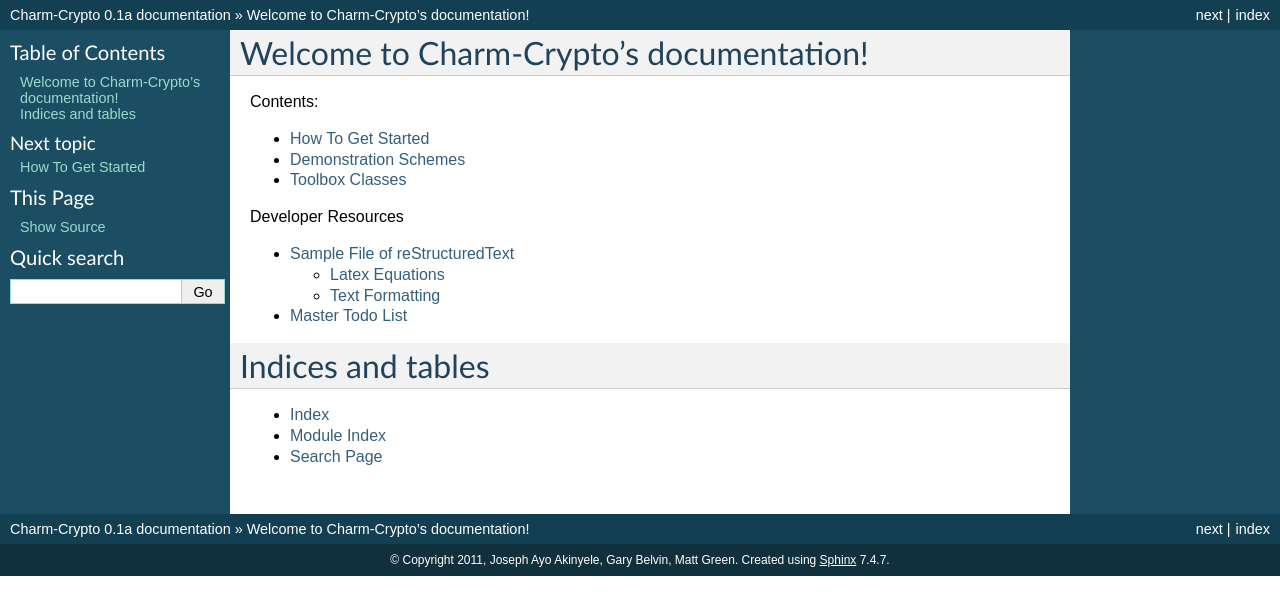
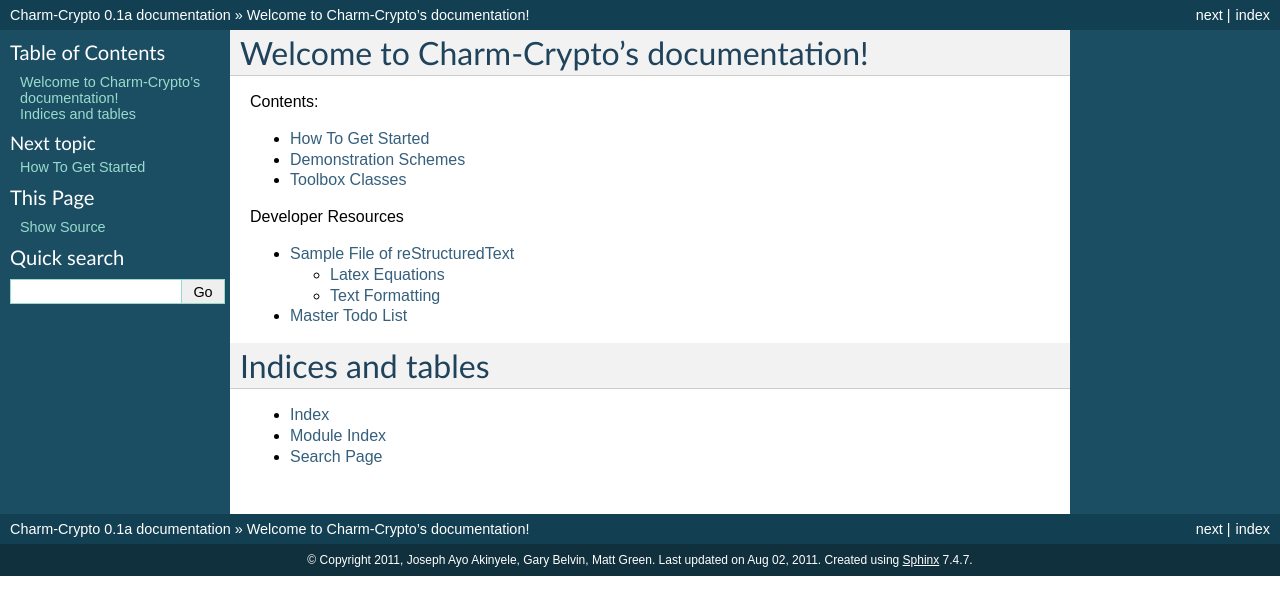
Before and after one commit to iulianiosep/charm-crypto, a Sphinx documentation site: the page built from doc/source/index.rst, in a window 1280 px wide. Shown: the top 615 px of the page. Built offline with Sphinx 7.4.7, drawn with Linux system fonts in a browser that asks for light colours; formulas are drawn with MathJax 3; pages that are not in the unit, such as notebooks, are missing from menus.

```diff
--- a/doc/source/conf.py
+++ b/doc/source/conf.py
@@ -30,6 +30,7 @@ sys.path.insert(0, os.path.abspath('../../toolbox/'))
 # coming with Sphinx (named 'sphinx.ext.*') or your custom ones.
 extensions = ['sphinx.ext.autodoc', 'sphinx.ext.todo', 'sphinx.ext.coverage', 'sphinx.ext.pngmath', 'sphinx.ext.ifconfig', 'sphinx.ext.viewcode']
 todo_include_todos = True
+#jsmath_path="jsMath/easy/load.js"
 
 # Add any paths that contain templates here, relative to this directory.
 templates_path = ['_templates']
@@ -128,7 +129,7 @@ html_static_path = ['_static']
 
 # If not '', a 'Last updated on:' timestamp is inserted at every page bottom,
 # using the given strftime format.
-#html_last_updated_fmt = '%b %d, %Y'
+html_last_updated_fmt = '%b %d, %Y'
 
 # If true, SmartyPants will be used to convert quotes and dashes to
 # typographically correct entities.
--- a/doc/source/schemes.rst
+++ b/doc/source/schemes.rst
@@ -26,6 +26,7 @@ Demonstration Schemes
    schemes/ibe_bb03
    schemes/ibe_bf03
    schemes/ibe_n05
+   schemes/ibe_sw05
    schemes/kpabe
    schemes/ot_adapt_07
    schemes/paillier
```
Also changed, not shown: 1 other file.
